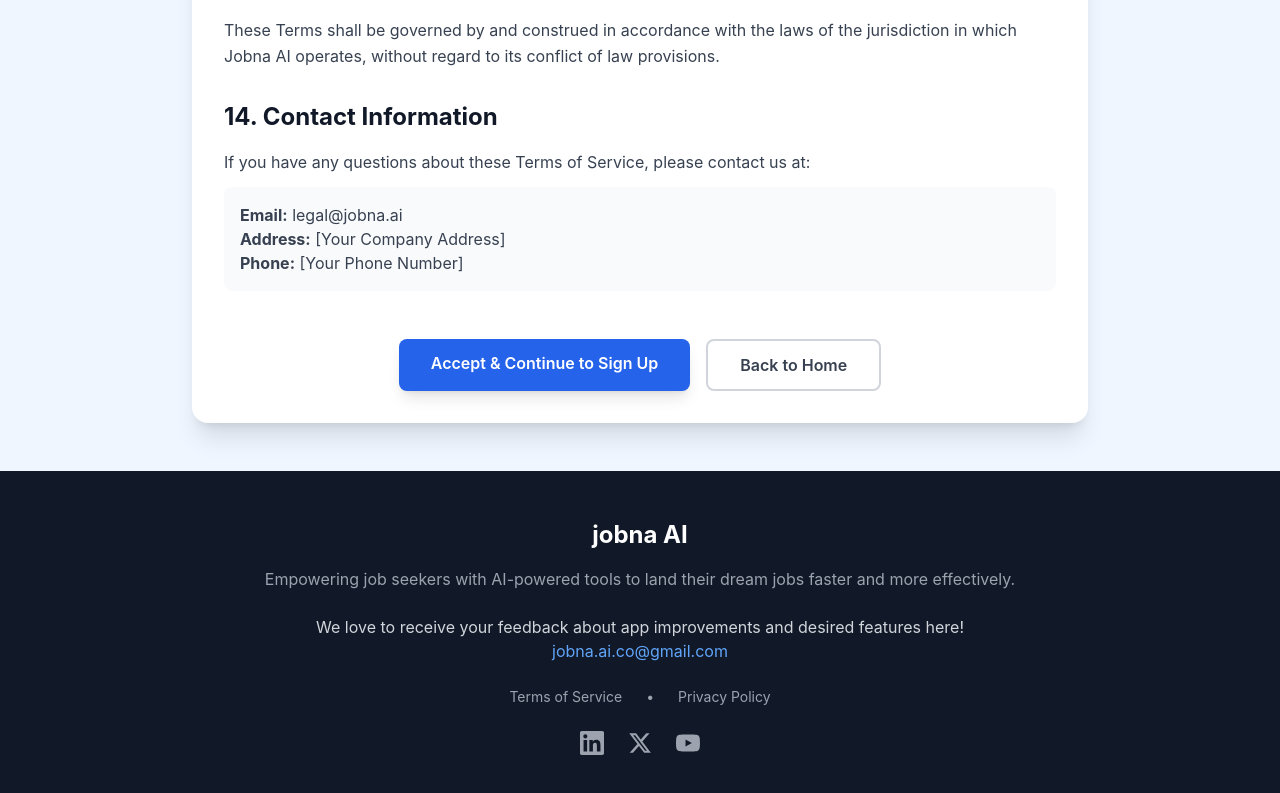
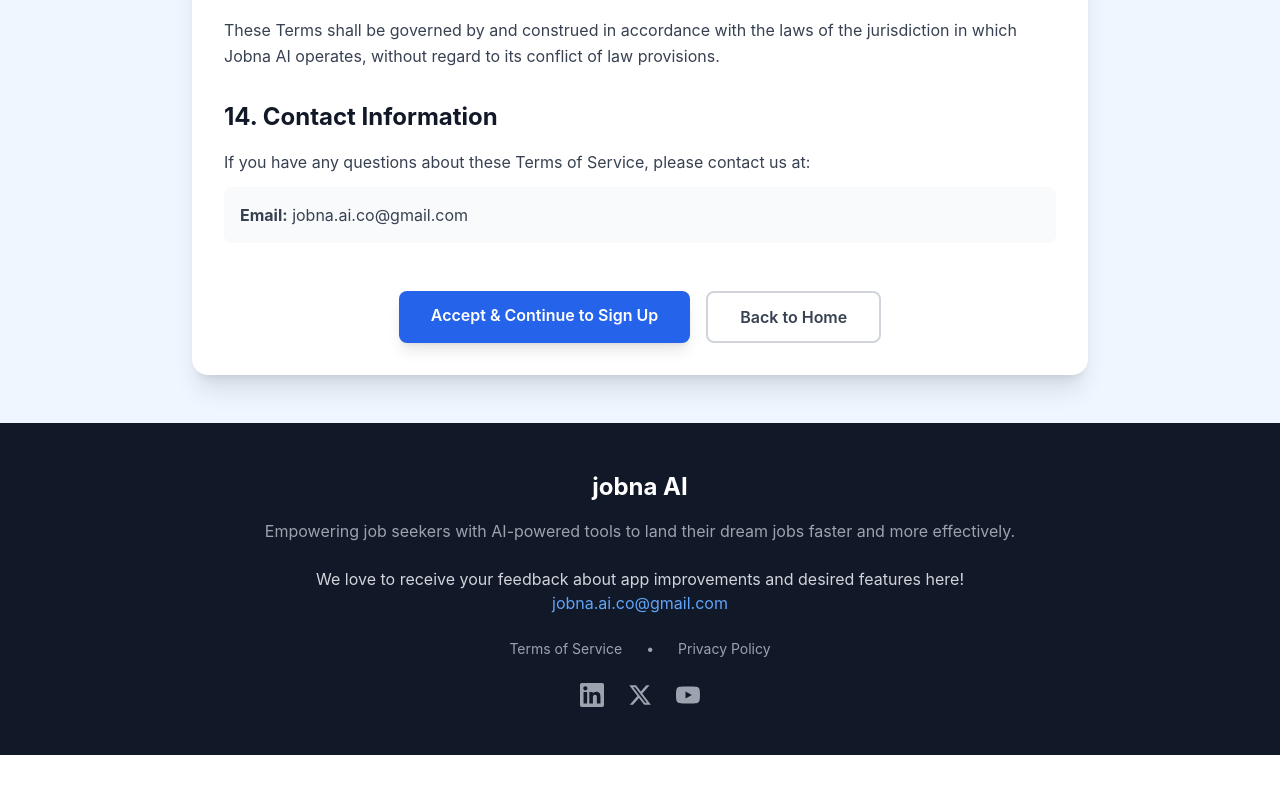
Before and after one commit to ikutsia/jobna, a React (Create React App) app: page /terms-of-service in a window 1280 px wide. Shown: the part 2667-3460 px from the top of the page. After the commit the page ends 3422 px from the top, so only its background shows below. Built offline with nearby package versions, Linux system fonts and the light colour scheme; no server answers.

Commit message:
Edit remove unnecessary info from terms of services page

```diff
--- a/src/components/TermsOfService.js
+++ b/src/components/TermsOfService.js
@@ -222,9 +222,7 @@ function TermsOfService() {
                 </p>
                 <div className="mt-3 p-4 bg-gray-50 rounded-lg">
                   <p className="text-gray-700">
-                    <strong>Email:</strong> legal@jobna.ai<br />
-                    <strong>Address:</strong> [Your Company Address]<br />
-                    <strong>Phone:</strong> [Your Phone Number]
+                    <strong>Email:</strong> jobna.ai.co@gmail.com
                   </p>
                 </div>
               </section>
```
